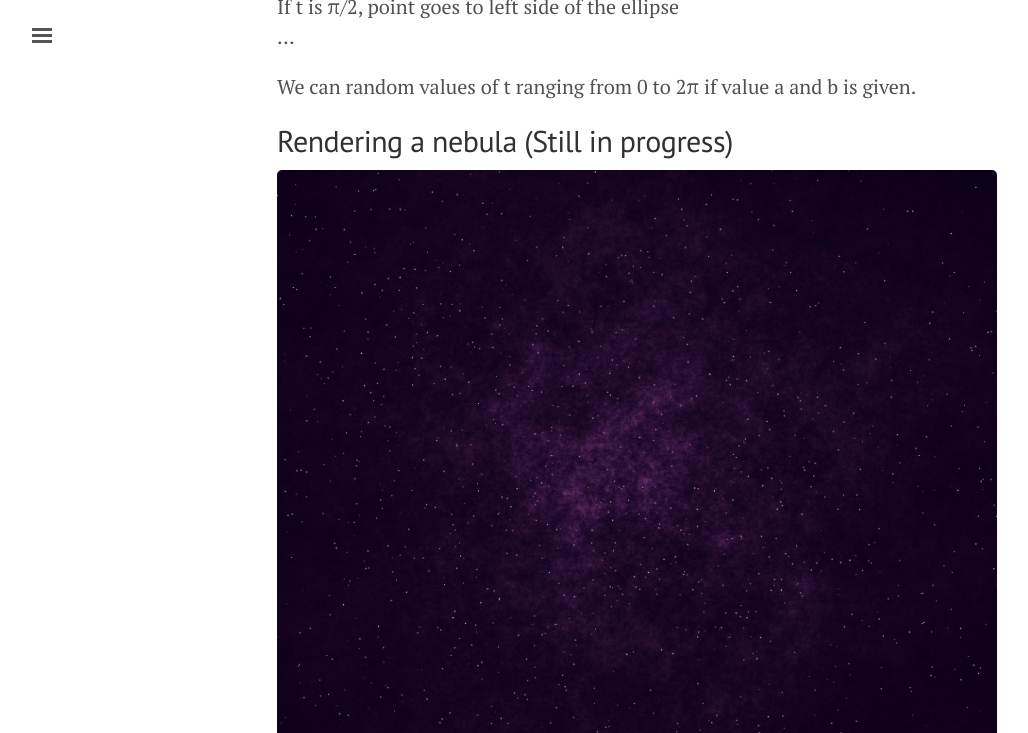
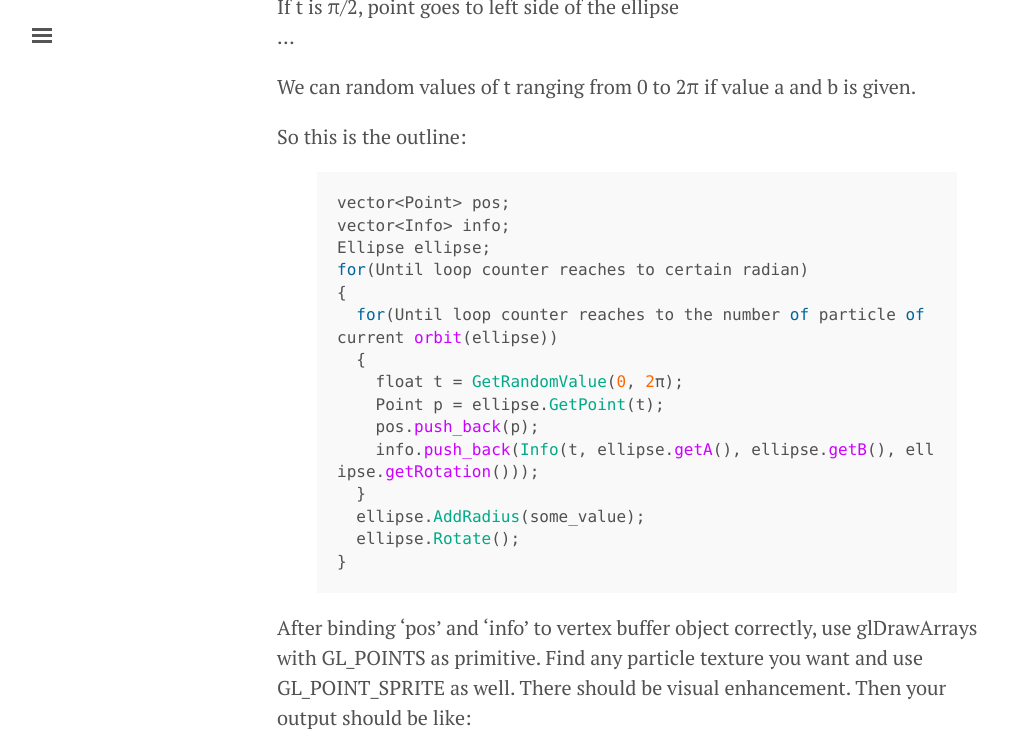
Before and after one commit to jooho556/jooho556.github.io, a Jekyll site: the page built from _posts/2020-01-27-Virtual-Space.md, in a window 1280 px wide and 1400 px high, scrolled down 2187 px. Shown: the top 733 px of the window, without its empty margins (3-1031 px from the left). Built offline with Jekyll 4.4.1, drawn with Linux system fonts in a browser that asks for light colours; nearby versions of some CDN libraries; some of the changed text lies outside the part shown; grey boxes are pictures that could not be loaded.

Commit message:
Update 2020-01-27-Virtual-Space.md

```diff
--- a/_posts/2020-01-27-Virtual-Space.md
+++ b/_posts/2020-01-27-Virtual-Space.md
@@ -49,6 +49,34 @@
 
 We can random values of t ranging from 0 to 2π if value a and b is given.
 
+So this is the outline:
+{% highlight js %}
+vector<Point> pos;
+vector<Info> info;
+Ellipse ellipse;
+for(Until loop counter reaches to certain radian)
+{
+  for(Until loop counter reaches to the number of particle of current orbit(ellipse))
+  {
+    float t = GetRandomValue(0, 2π);
+    Point p = ellipse.GetPoint(t);
+    pos.push_back(p);
+    info.push_back(Info(t, ellipse.getA(), ellipse.getB(), ellipse.getRotation()));
+  }
+  ellipse.AddRadius(some_value);
+  ellipse.Rotate();
+}
+{% endhighlight %}
+
+After binding 'pos' and 'info' to vertex buffer object correctly, use glDrawArrays with GL_POINTS as primitive. Find any particle texture you want and use GL_POINT_SPRITE as well. There should be visual enhancement. Then your output should be like:
+
+![Nebula](/assets/Galaxy_unfinished.png)
+
+Beautiful, but it is not moving. Every particle must update their position, and that is where compute shader comes in. Vertex buffers have t values and informations for ellipse. You have to have compute shader update the t value (by increasing small amount of offset, like 0.0001f) and build the equation of ellipse and re-calculate x and y position using updated t and equation of ellipse.
+
+If you are unfamiliar with compute shader, check this out: [OpenGL 4 Shading Language Cookbook - Third Edition](https://www.oreilly.com/library/view/opengl-4-shading/9781789342253/)
+
+
 ## Rendering a nebula (Still in progress)
 
 ![Nebula](/assets/Nebula.jpg)
@@ -57,6 +85,8 @@
   Perlin Noise + ??? = Nebula!
 </div>
 
+We need a random noise, but looked more natural. Perlin noise is perfect for rendering cloudy objects like nebula. What I am doing here is just blending the image of nightsky with the image of perlin noise and that's it! However, that means I just used the raw noise data. We can do more than this. What I am thinking is using volume rendering...
+
 ## Reference
-https://beltoforion.de/article.php?a=spiral_galaxy_renderer
-https://www.scratchapixel.com/lessons/procedural-generation-virtual-worlds/perlin-noise-part-2
+[https://beltoforion.de/article.php?a=spiral_galaxy_renderer](https://beltoforion.de/article.php?a=spiral_galaxy_renderer)
+[https://www.scratchapixel.com/lessons/procedural-generation-virtual-worlds/perlin-noise-part-2](https://www.scratchapixel.com/lessons/procedural-generation-virtual-worlds/perlin-noise-part-2)
```
